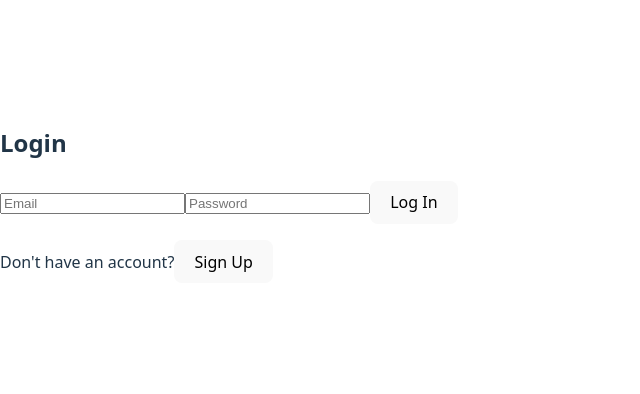
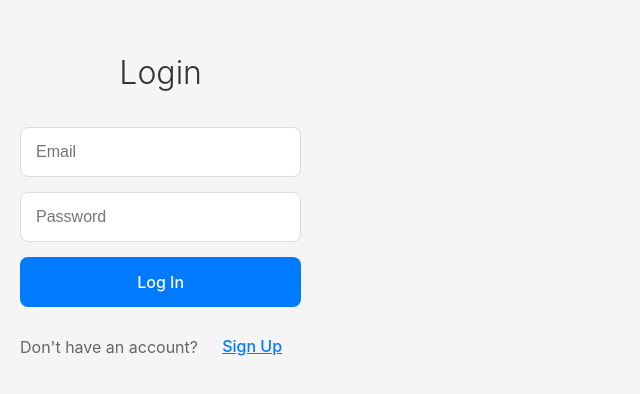
Before and after one commit to zxld1337/social-media-project, a React app in the folder frontend/: page /auth in a window 1280 px wide. Shown: the part 198-592 px from the top of the page, without its empty margins (0-640 px from the left). Built offline with nearby package versions, Linux system fonts and the light colour scheme; the HTML template or start-up script is replaced by a standard one.

Commit message:
styled login and register form

```diff
--- a/frontend/src/components/auth/LoginForm.jsx
+++ b/frontend/src/components/auth/LoginForm.jsx
@@ -1,4 +1,5 @@
 import React, { useState } from 'react';
+import '../../styles/AuthForms.css';
 
 const LoginForm = ({ onSuccess, onToggle }) => {
   const [formData, setFormData] = useState({
@@ -26,15 +27,16 @@ const LoginForm = ({ onSuccess, onToggle }) => {
   };
 
   return (
-    <div>
-      <h2>Login</h2>
-      <form onSubmit={handleSubmit}>
+    <div className="login-container">
+      <h2 className="login-title">Login</h2>
+      <form className="login-form" onSubmit={handleSubmit}>
         <input
           type="email"
           name="email"
           placeholder="Email"
           value={formData.email}
           onChange={handleChange}
+          className="login-input"
           required
         />
         <input
@@ -43,13 +45,14 @@ const LoginForm = ({ onSuccess, onToggle }) => {
           placeholder="Password"
           value={formData.password}
           onChange={handleChange}
+          className="login-input"
           required
         />
-        <button type="submit">Log In</button>
+        <button type="submit" className="login-button">Log In</button>
       </form>
-      <p>
+      <p className="login-toggle-text">
         Don't have an account?
-        <button onClick={onToggle}>Sign Up</button>
+        <button onClick={onToggle} className="toggle-button">Sign Up</button>
       </p>
     </div>
   );
--- a/frontend/src/components/auth/RegisterForm.jsx
+++ b/frontend/src/components/auth/RegisterForm.jsx
@@ -1,4 +1,5 @@
 import React, { useState } from 'react';
+import '../../styles/AuthForms.css';
 
 const RegisterForm = ({ onSuccess, onToggle }) => {
   const [formData, setFormData] = useState({
@@ -28,15 +29,16 @@ const RegisterForm = ({ onSuccess, onToggle }) => {
   };
 
   return (
-    <div>
-      <h2>Sign Up</h2>
-      <form onSubmit={handleSubmit}>
+    <div className="login-container">
+      <h2 className="login-title">Sign Up</h2>
+      <form className="login-form" onSubmit={handleSubmit}>
         <input
           type="text"
           name="username"
           placeholder="Username"
           value={formData.username}
           onChange={handleChange}
+          className="login-input"
           required
         />
         <input
@@ -45,6 +47,7 @@ const RegisterForm = ({ onSuccess, onToggle }) => {
           placeholder="Email"
           value={formData.email}
           onChange={handleChange}
+          className="login-input"
           required
         />
         <input
@@ -53,13 +56,14 @@ const RegisterForm = ({ onSuccess, onToggle }) => {
           placeholder="Password"
           value={formData.password}
           onChange={handleChange}
+          className="login-input"
           required
         />
-        <button type="submit">Sign Up</button>
+        <button type="submit" className="login-button">Sign Up</button>
       </form>
-      <p>
+      <p className="login-toggle-text">
         Have an account?
-        <button onClick={onToggle}>Log In</button>
+        <button onClick={onToggle} className="toggle-button">Log In</button>
       </p>
     </div>
   );
--- /dev/null
+++ b/frontend/src/styles/AuthForms.css
@@ -0,0 +1,83 @@
+/* AuthForms.css */
+* {
+  box-sizing: border-box;
+}
+
+body {
+  margin: 0;
+  padding: 0;
+  font-family: -apple-system, BlinkMacSystemFont, 'Segoe UI', 'Roboto', sans-serif;
+  background-color: #f5f5f5;
+}
+
+.login-container {
+  display: flex;
+  flex-direction: column;
+  align-items: center;
+  justify-content: center;
+  min-height: 100vh;
+  padding: 20px;
+}
+
+.login-title {
+  color: #333;
+  margin-bottom: 30px;
+  font-size: 2rem;
+  font-weight: 300;
+}
+
+.login-form {
+  display: flex;
+  flex-direction: column;
+  width: 100%;
+  max-width: 400px;
+  gap: 15px;
+}
+
+.login-input {
+  padding: 15px;
+  border: 1px solid #ddd;
+  border-radius: 8px;
+  font-size: 16px;
+  transition: border-color 0.3s ease;
+}
+
+.login-input:focus {
+  outline: none;
+  border-color: #007bff;
+}
+
+.login-button {
+  padding: 15px;
+  background-color: #007bff;
+  color: white;
+  border: none;
+  border-radius: 8px;
+  font-size: 16px;
+  cursor: pointer;
+  transition: background-color 0.3s ease;
+}
+
+.login-button:hover {
+  background-color: #0056b3;
+}
+
+.login-toggle-text {
+  margin-top: 20px;
+  color: #666;
+  text-align: center;
+}
+
+.toggle-button {
+  background: none;
+  border: none;
+  color: #007bff;
+  cursor: pointer;
+  text-decoration: underline;
+  margin-left: 5px;
+  font-size: inherit;
+}
+
+.toggle-button:hover {
+  color: #0056b3;
+}
```
